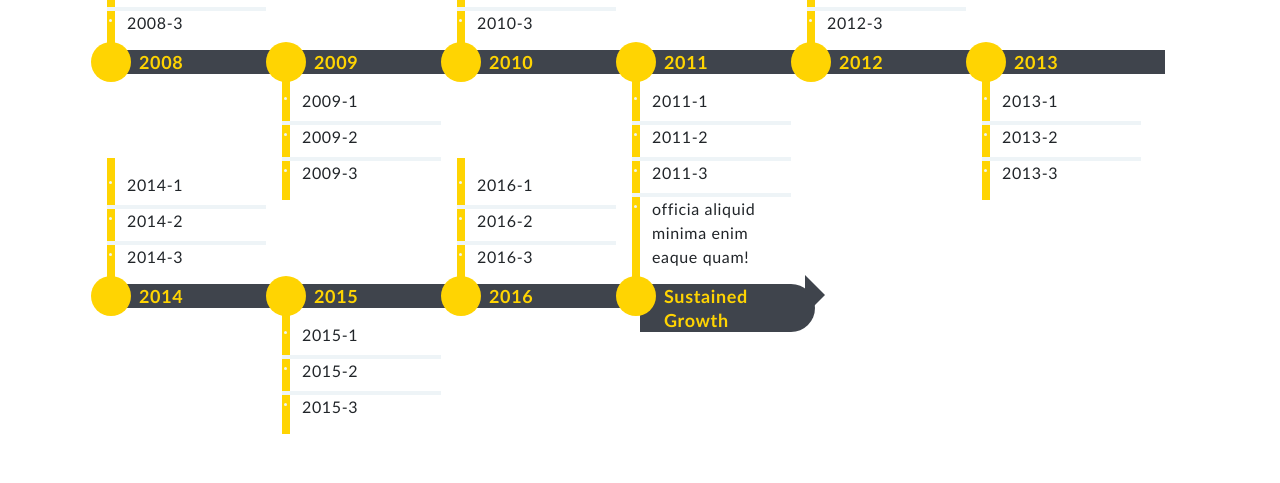
After one commit to Lon19/team-23, a Flask app: page /time in a window 1280 px wide. The commit adds this page. Shown: the top 483 px of the page. Run offline with Flask 2, Linux system fonts and the light colour scheme; some libraries are stand-ins or nearby versions.

Commit message:
A base model for the timeline

```diff
--- a/app.py
+++ b/app.py
@@ -18,6 +18,9 @@ def login():
 def test():
     return render_template('choice.html')
 
+@app.route("/time")
+def time():
+    return render_template('timeline.html')
 
 if __name__ == "__main__":
     app.run()
--- /dev/null
+++ b/static/css/timeline.css
@@ -0,0 +1,122 @@
+body, html {
+  padding: 0;
+  margin: 0;
+  font-family: Calibri, Helvetica, Arial, sans-serif;
+  letter-spacing: 0.04em;
+}
+
+.container {
+  max-width: 1140px;
+  margin: 0 auto;
+}
+
+ul {
+  list-style-type: none;
+  padding: 0;
+  margin: 0;
+}
+ul::after {
+  content: "";
+  display: block;
+  clear: both;
+}
+ul.timeline {
+  display: flex;
+  flex-wrap: wrap;
+  padding: 50px 30px;
+}
+ul.timeline > li {
+  width: calc( 100% / 6 );
+}
+ul.timeline > li:nth-of-type(odd) > .content {
+  transform: translateY(calc(-100% - 24px));
+}
+ul .year {
+  color: #ffd402;
+  background: #3f444c;
+  display: block;
+  position: relative;
+  padding-left: 24px;
+  line-height: 24px;
+  font-weight: bold;
+  font-size: 18px;
+}
+ul .year::before {
+  content: "";
+  width: 40px;
+  height: 40px;
+  position: absolute;
+  background: #ffd402;
+  border-radius: 50%;
+  left: -24px;
+  top: calc( (40 - 24) / 2 * -1px );
+}
+ul .year.new {
+  border-radius: 0 24px 24px 0;
+}
+ul .year.new::after {
+  content: "";
+  width: 5px;
+  height: 5px;
+  display: block;
+  border: 20px solid #3f444c;
+  box-sizing: border-box;
+  border-top-color: transparent;
+  border-right-color: transparent;
+  border-bottom-color: transparent;
+  position: absolute;
+  right: -30px;
+  top: -9.5px;
+}
+ul .content {
+  border-left: 8px solid #ffd402;
+  margin-left: -8px;
+  padding: 15px 0;
+  padding-right: 24px;
+}
+ul .content > li {
+  padding-left: 20px;
+  border-bottom: 4px solid #eef4f7;
+  padding-bottom: 8px;
+  position: relative;
+  margin-left: -8px;
+}
+ul .content > li:last-of-type {
+  border-bottom: 0;
+  padding-bottom: 0;
+}
+ul .content > li::before {
+  content: "";
+  display: block;
+  position: absolute;
+  width: 3px;
+  height: 3px;
+  border-radius: 50%;
+  background: #eef4f7;
+  left: 2px;
+  top: 8px;
+}
+
+@media screen and (max-width: 1140px) {
+  ul.timeline > li {
+    width: calc( 100% / 4 );
+  }
+}
+@media screen and (max-width: 991px) {
+  ul.timeline > li {
+    width: calc( 100% / 2 );
+  }
+}
+@media screen and (max-width: 767px) {
+  ul.timeline {
+    display: block;
+  }
+  ul.timeline > li {
+    width: 100%;
+  }
+  ul.timeline > li:nth-of-type(odd) .content {
+    transform: none;
+  }
+}
+
+/*# sourceMappingURL=timeline.css.map */
--- /dev/null
+++ b/static/css/timeline.sass
@@ -0,0 +1,108 @@
+$color: (dark: #3f444c, light: #ffd402, gray: #eef4f7)
+
+=square($w, $h)
+	width: $w
+	height: $h
+
+body, html
+	padding: 0
+	margin: 0
+	font-family: Calibri, Helvetica, Arial, sans-serif
+	letter-spacing: .04em
+.container
+	max-width: 1140px
+	margin: 0 auto
+ul
+	list-style-type: none
+	padding: 0
+	margin: 0
+	&::after
+		content: ''
+		display: block
+		clear: both
+	&.timeline
+		display: flex
+		flex-wrap: wrap
+		padding: 50px 30px
+		> li
+			width: calc( 100% / 6 )
+			// &::before
+			// 	content: ''
+			// 	display: block
+			// 	width: 100%
+			// 	margin-top: calc(100% + 15px)
+			&:nth-of-type(odd)
+				> .content
+					transform: translateY(calc(-100% - 24px))
+			&:nth-of-type(even)
+				> .content
+	.year
+		color: map-get($color, light)
+		background: map-get($color, dark)
+		display: block
+		position: relative
+		padding-left: 24px
+		line-height: 24px
+		font-weight: bold
+		font-size: 18px
+		&::before
+			content: ''
+			+square(40px, 40px)
+			position: absolute
+			background: map-get($color, light)
+			border-radius: 50%
+			left: -24px
+			top: calc( (40 - 24) / 2 * -1px )
+		&.new
+			border-radius: 0 24px 24px 0
+			&::after
+				content: ''
+				+square(5px, 5px)
+				display: block
+				border: 20px solid map-get($color, dark)
+				box-sizing: border-box
+				border-top-color: transparent
+				border-right-color: transparent
+				border-bottom-color: transparent
+				position: absolute
+				right: -30px
+				top: -9.5px
+	.content
+		border-left: 8px solid map-get($color, light)
+		margin-left: -8px
+		padding: 15px 0
+		padding-right: 24px
+		> li
+			padding-left: 20px
+			border-bottom: 4px solid map-get($color, gray)
+			padding-bottom: 8px
+			position: relative
+			margin-left: -8px
+			&:last-of-type
+				border-bottom: 0
+				padding-bottom: 0
+			&::before
+				content: ''
+				display: block
+				position: absolute
+				+square(3px, 3px)
+				border-radius: 50%
+				background: map-get($color, gray)
+				left: 2px
+				top: 8px
+@media screen and (max-width: 1140px)
+	ul.timeline > li
+		width: calc( 100% / 4 )
+@media screen and (max-width: 991px)
+	ul.timeline > li
+		width: calc( 100% / 2 )
+@media screen and (max-width: 767px)
+	ul.timeline
+		display: block
+		> li
+			width: 100%
+			// &::before
+			// 	display: none
+			&:nth-of-type(odd)
+				.content
+					transform: none
--- /dev/null
+++ b/templates/timeline.html
@@ -0,0 +1,82 @@
+<!doctype html>
+
+<html lang="en">
+	<head>
+        <script src="https://code.jquery.com/jquery-3.3.1.slim.min.js" integrity="sha384-q8i/X+965DzO0rT7abK41JStQIAqVgRVzpbzo5smXKp4YfRvH+8abtTE1Pi6jizo" crossorigin="anonymous"></script>
+        <script src="https://cdnjs.cloudflare.com/ajax/libs/popper.js/1.14.7/umd/popper.min.js" integrity="sha384-UO2eT0CpHqdSJQ6hJty5KVphtPhzWj9WO1clHTMGa3JDZwrnQq4sF86dIHNDz0W1" crossorigin="anonymous"></script>
+		<link rel="stylesheet" href="https://stackpath.bootstrapcdn.com/bootstrap/4.3.1/css/bootstrap.min.css" integrity="sha384-ggOyR0iXCbMQv3Xipma34MD+dH/1fQ784/j6cY/iJTQUOhcWr7x9JvoRxT2MZw1T" crossorigin="anonymous">
+        <script src="https://stackpath.bootstrapcdn.com/bootstrap/4.3.1/js/bootstrap.min.js" integrity="sha384-JjSmVgyd0p3pXB1rRibZUAYoIIy6OrQ6VrjIEaFf/nJGzIxFDsf4x0xIM+B07jRM" crossorigin="anonymous"></script>
+        <link rel="stylesheet" href="{{ url_for('static', filename='css/timeline.css') }}">
+        <script type="text/javascript" src="https://raw.githubusercontent.com/jashkenas/coffeescript/master/lib/coffee-script/coffee-script.js"></script>
+    </head>
+	<body >
+
+            <script type="text/coffeescript">
+                $(window).on 'load resize', ->
+	        if $(this).width() < 767
+		        $('.timeline > li').css 'margin-top', ''
+	        else
+                $('.timeline > li').css 'margin-top', $('.timeline > li').height()
+            </script>
+
+            <div class="container">
+                <ul class="timeline">
+                        <li>
+                            <span class="year">2008</span>
+                            <ul class="content">
+                            <li>dignissimos quae quas mollitia velit rerum sit quo!</li>
+                            <li>2008-2</li>
+                            <li>2008-3</li></ul></li>
+                        <li>
+                            <span class="year">2009</span>
+                            <ul class="content">
+                            <li>2009-1</li>
+                            <li>2009-2</li>
+                            <li>2009-3</li></ul></li>
+                        <li>
+                            <span class="year">2010</span>
+                            <ul class="content">
+                            <li>2010-1</li>
+                            <li>2010-2</li>
+                            <li>2010-3</li></ul></li>
+                        <li>
+                            <span class="year">2011</span>
+                            <ul class="content">
+                            <li>2011-1</li>
+                            <li>2011-2</li>
+                            <li>2011-3</li>
+                            <li>officia aliquid minima enim eaque quam!</li></ul></li>
+                        <li>
+                            <span class="year">2012</span>
+                            <ul class="content">
+                            <li>2012-1</li>
+                            <li>2012-2</li>
+                            <li>2012-3</li></ul></li>
+                        <li>
+                            <span class="year">2013</span>
+                            <ul class="content">
+                            <li>2013-1</li>
+                            <li>2013-2</li>
+                            <li>2013-3</li></ul></li>
+                        <li>
+                            <span class="year">2014</span>
+                            <ul class="content">
+                            <li>2014-1</li>
+                            <li>2014-2</li>
+                            <li>2014-3</li></ul></li>
+                        <li>
+                            <span class="year">2015</span>
+                            <ul class="content">
+                            <li>2015-1</li>
+                            <li>2015-2</li>
+                            <li>2015-3</li></ul></li>
+                        <li>
+                            <span class="year">2016</span>
+                            <ul class="content">
+                            <li>2016-1</li>
+                            <li>2016-2</li>
+                            <li>2016-3</li></ul></li>
+                        <li><span class="year new">Sustained Growth</span></li></ul>
+            </div>
+	</body>
+</html>
```
Also changed, not shown: static/css/split_screen.css (+5 -5 lines), 2 other files.
